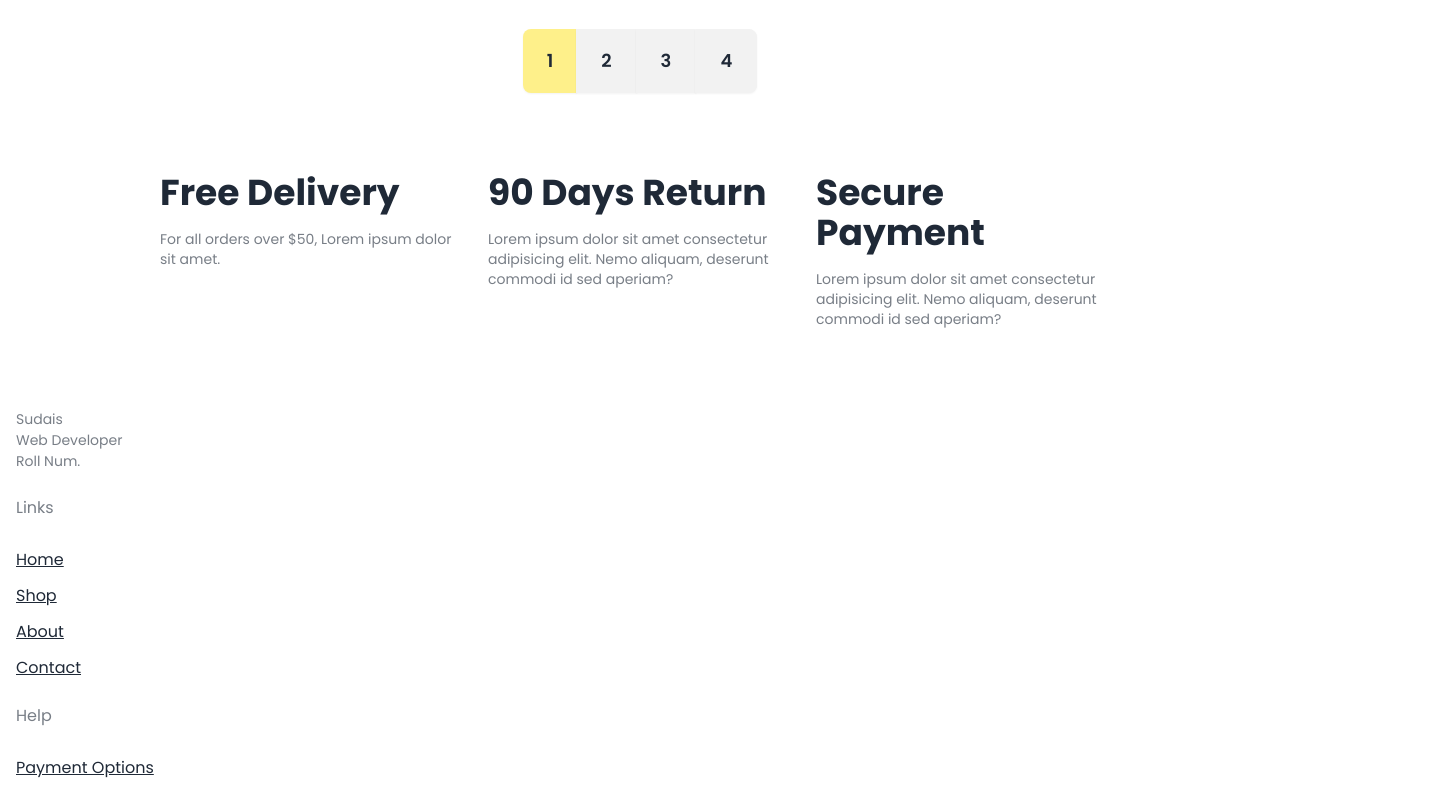
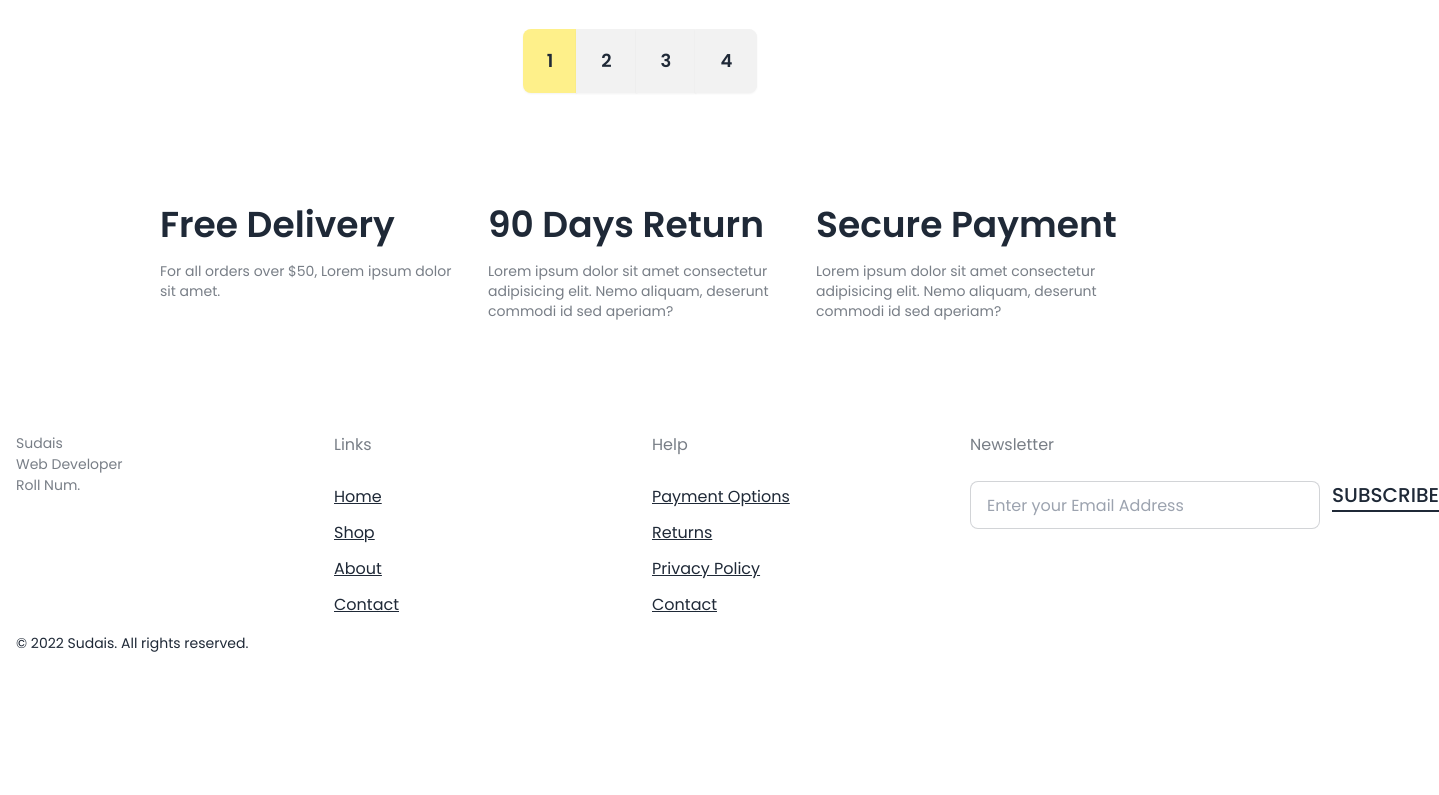
Before and after one commit to SudaisAli27/template-0, a Next.js app: page /shop in a window 1280 px wide. Shown: the part 1720-2515 px from the top of the page, 1439 px wide, since content can reach past the window. After the commit the page ends 2406 px from the top, so only its background shows below. Built offline with nearby package versions, Linux system fonts and the light colour scheme.

Commit message:
[🛠️] fixed responsiveness

```diff
--- a/src/Components/Features.jsx
+++ b/src/Components/Features.jsx
@@ -1,22 +1,25 @@
 import React from 'react'
+import ContentWrapper from './ContentWrapper'
 
 export default function Features() {
   return (
     <>
-      <section id='features' className='mx-40 my-12 grid grid-cols-1 md:grid-cols-3 gap-6'>
+      <ContentWrapper>
+        <section id='features' className='grid grid-cols-1 md:grid-cols-3 gap-6'>
           <div>
-          <h2 className='font-medium text-4xl mb-4'>Free Delivery</h2>
+            <h2 className='font-semibold text-4xl mb-4'>Free Delivery</h2>
             <p className='text-sm opacity-60'>For all orders over $50, Lorem ipsum dolor sit amet.</p>
           </div>
           <div>
-          <h2 className='font-medium text-4xl mb-4'>90 Days Return</h2>
+            <h2 className='font-semibold text-4xl mb-4'>90 Days Return</h2>
             <p className='text-sm opacity-60'>Lorem ipsum dolor sit amet consectetur adipisicing elit. Nemo aliquam, deserunt commodi id sed aperiam?</p>
           </div>
           <div>
-          <h2 className='font-medium text-4xl mb-4'>Secure Payment</h2>
+            <h2 className='font-semibold text-4xl mb-4'>Secure Payment</h2>
             <p className='text-sm opacity-60'>Lorem ipsum dolor sit amet consectetur adipisicing elit. Nemo aliquam, deserunt commodi id sed aperiam?</p>
           </div>
         </section>
+      </ContentWrapper>
     </>
   )
 }
--- a/src/Components/Footer.jsx
+++ b/src/Components/Footer.jsx
@@ -5,8 +5,8 @@ import UnderlinedLink from './UnderlinedLink'
 export default function Footer() {
   return (
     <>
-      <footer className='mt-6 px-4 lg:mx-40 py-8 flex flex-col justify-evenly gap-4 border-t'>
-        <div className='grid grid-cols-1 md:grid-cols-4 gap-6 first:items-start items-start'>
+      <footer className='mt-20 px-4 lg:mx-40 py-8 flex flex-col justify-evenly gap-4 border-t'>
+        <div className='grid grid-cols-1 md:grid-cols-3 lg:grid-cols-4 gap-6 first:items-start items-start'>
           <div className='flex flex-col gap-1 opacity-60'>
             <p>Sudais</p>
             <p>Web Developer</p>
@@ -26,7 +26,7 @@ export default function Footer() {
             <Link href={"#"} className='link link-hover'>Privacy Policy</Link>
             <Link href={"#"} className='link link-hover'>Contact</Link>
           </div>
-          <div className='flex flex-col items-start h-full'>
+          <div className='md:col-span-3 lg:col-span-1 flex flex-col items-start h-full'>
             <h4 className='opacity-60 mb-6'>Newsletter</h4>
             <div className='flex gap-3 items-end'>
               <input type="email" placeholder='Enter your Email Address' className='input input-bordered underline underline-offset-8' />
--- a/src/Components/Header.jsx
+++ b/src/Components/Header.jsx
@@ -21,6 +21,7 @@ export default function Header() {
             <Link className='btn btn-ghost' href={"/shop"}>Shop</Link>
             <Link className='btn btn-ghost' href={"/about"}>About</Link>
             <Link className='btn btn-ghost' href={"/contact"}>Contact</Link>
+            <Link className='btn btn-ghost' href={"/blog"}>Blog</Link>
           </nav>
           <div className='flex gap-6 justify-center md:justify-end'>
             <Link href={"/account"}><User /></Link>
--- a/src/Components/HeaderBanner.jsx
+++ b/src/Components/HeaderBanner.jsx
@@ -3,7 +3,7 @@ import Breadcrumb from './Breadcrumb'
 
 export default function HeaderBanner({pageTitle, imgUrl}) {
   return (
-    <section id='header-banner' className='relative py-12 flex flex-col justify-center items-center overflow-hidden'>
+    <section id='header-banner' className='min-h-[450px] lg:h-[350px] relative py-12 flex flex-col justify-center items-center overflow-hidden'>
       <img className='absolute w-full object-cover -z-10 opacity-40' src={`${imgUrl ? imgUrl : "https://images.unsplash.com/photo-1556909211-36987daf7b4d?q=80&w=2070&auto=format&fit=crop&ixlib=rb-4.0.3&ixid=M3wxMjA3fDB8MHxwaG90by1wYWdlfHx8fGVufDB8fHx8fA%3D%3D"}`} alt="banner image" />
       <img src="/logo.png" alt="" />
       <h2 className='text-4xl font-medium'>{pageTitle}</h2>
--- a/src/app/account/page.jsx
+++ b/src/app/account/page.jsx
@@ -6,8 +6,8 @@ import React from 'react'
 export default function Page() {
   return (
     <>
-<HeaderBanner pageTitle={"My Account"}/>
-      <section className='px-4 lg:px-40 py-20 flex justify-between gap-40'>
+      <HeaderBanner pageTitle={"My Account"} />
+      <section className='px-4 lg:px-40 py-20 flex flex-col md:flex-row items-center lg:justify-between gap-40'>
         <div className='w-1/2 flex flex-col gap-4'>
           <h2 className='text-4xl font-semibold'>Login</h2>
           <div className='flex flex-col gap-4'>
--- a/src/app/product/page.jsx
+++ b/src/app/product/page.jsx
@@ -88,12 +88,12 @@ function ProductDisplay() {
             <h2 className='text-4xl font-semibold'>Asgaard Sofa</h2>
             <p className='text-xl opacity-60 font-medium'>Rs. 250, 000.00</p>
             <div className='flex gap-4'>
-              <div className='flex gap-2'>
-                <Star size={18} className='text-yellow-300' />
-                <Star size={18} className='text-yellow-300' />
-                <Star size={18} className='text-yellow-300' />
-                <Star size={18} className='text-yellow-300' />
-                <Star size={18} className='text-yellow-300' />
+              <div className="rating">
+                <input type="radio" name="rating-2" className="mask mask-star-2 bg-yellow-500" />
+                <input type="radio" name="rating-2" className="mask mask-star-2 bg-yellow-500" />
+                <input type="radio" name="rating-2" className="mask mask-star-2 bg-yellow-500" />
+                <input type="radio" name="rating-2" className="rating-half mask mask-star-2 bg-yellow-500" defaultChecked/>
+                <input type="radio" name="rating-2" className="mask mask-star-2 bg-yellow-500" />
               </div>
               <div className="divider divider-primary"></div>
               <p className='text-sm opacity-60'>5 Customer Review</p>
--- a/src/app/shop/page.jsx
+++ b/src/app/shop/page.jsx
@@ -1,4 +1,5 @@
 import Breadcrumb from '@/Components/Breadcrumb'
+import Features from '@/Components/Features'
 import Footer from '@/Components/Footer'
 import HeaderBanner from '@/Components/HeaderBanner'
 import ProductCard from '@/Components/ProductCard'
@@ -58,21 +59,7 @@ export default function Page() {
           <button className="join-item btn btn-lg">4</button>
         </div>
       </section>
-
-      <section id='features' className='mx-40 my-12 grid grid-cols-1 md:grid-cols-3 gap-6'>
-        <div>
-          <h2 className='font-bold text-4xl mb-4'>Free Delivery</h2>
-          <p className='text-sm opacity-60'>For all orders over $50, Lorem ipsum dolor sit amet.</p>
-        </div>
-        <div>
-          <h2 className='font-bold text-4xl mb-4'>90 Days Return</h2>
-          <p className='text-sm opacity-60'>Lorem ipsum dolor sit amet consectetur adipisicing elit. Nemo aliquam, deserunt commodi id sed aperiam?</p>
-        </div>
-        <div>
-          <h2 className='font-bold text-4xl mb-4'>Secure Payment</h2>
-          <p className='text-sm opacity-60'>Lorem ipsum dolor sit amet consectetur adipisicing elit. Nemo aliquam, deserunt commodi id sed aperiam?</p>
-        </div>
-      </section>
+      <Features />
     </>
   )
 }
```
Also changed, not shown: src/app/page.jsx (+17 -15 lines). Lines whose indentation alone changed are shown as unchanged.
